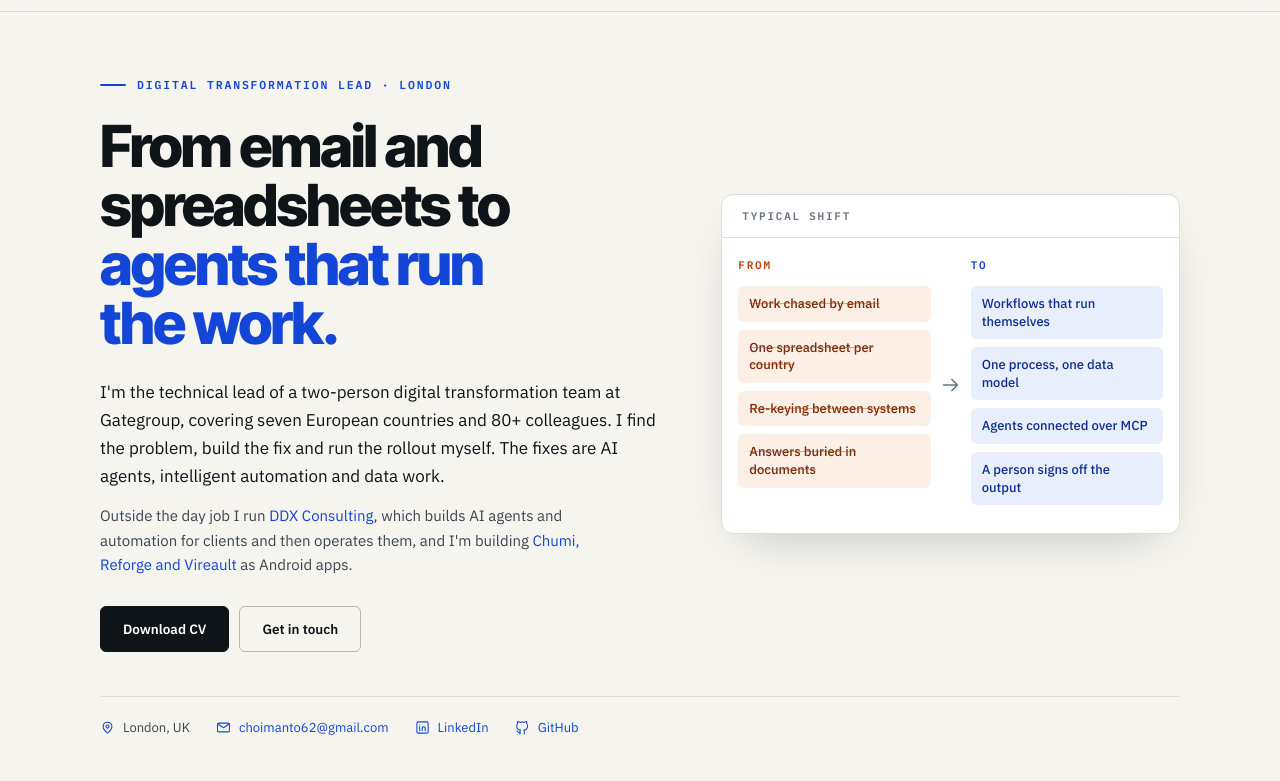
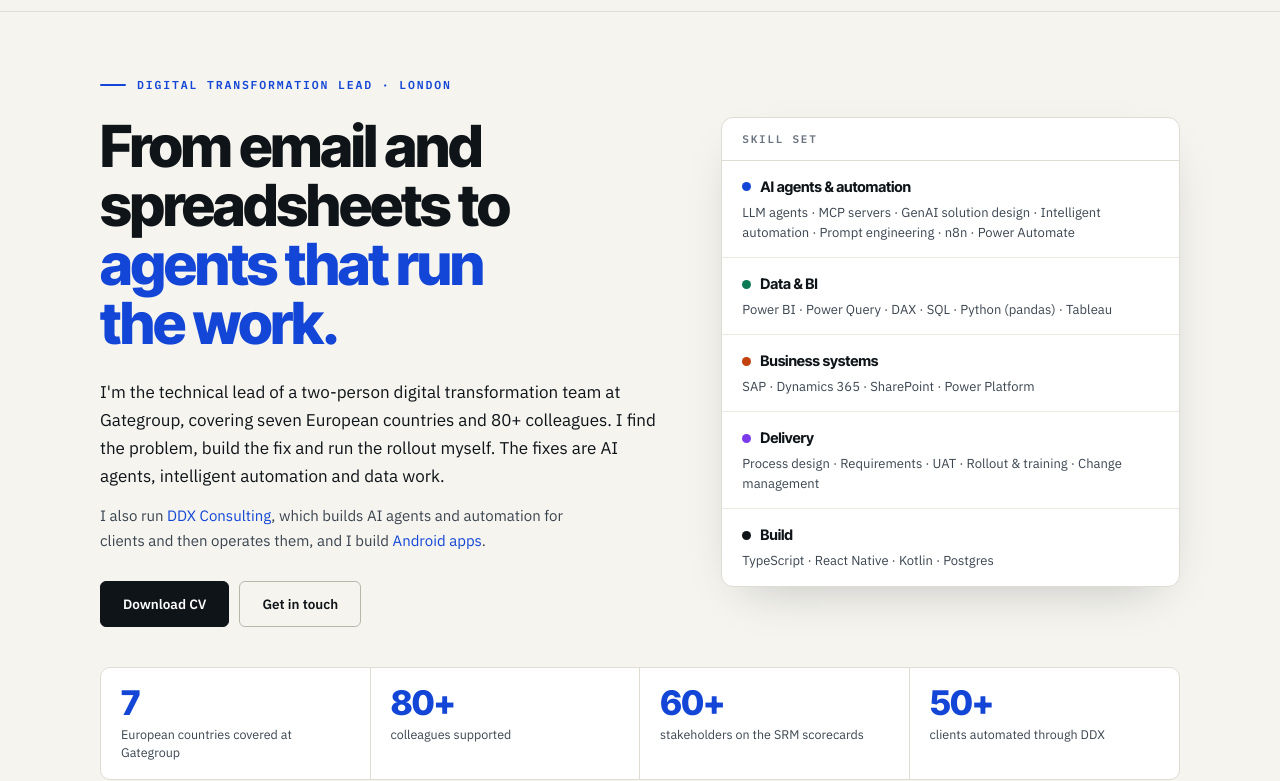
Before and after one commit to Dixonchoi22/DixonCV, a plain HTML site: page index.html in a window 1280 px wide. Shown: the part 49-830 px from the top of the page. Drawn offline with Linux system fonts and the light colour scheme.

Commit message:
Show the skill set and proof numbers in the hero
Co-Authored-By: Claude Sonnet 5.5 <noreply@anthropic.com>
Claude-Session: https://claude.ai/code/session_01WnGwcibhpRkgRJcXsT2YbS

```diff
--- a/assets/site.css
+++ b/assets/site.css
@@ -90,17 +90,7 @@ ul, ol { margin: 0; padding: 0; list-style: none; }
 .hero-sub { margin: 14px 0 0; font-size: 15px; color: var(--dim); max-width: 56ch; }
 .hero-actions { display: flex; gap: 10px; flex-wrap: wrap; margin-top: 28px; }
 
-.shift { background: var(--paper); border: 1px solid var(--line); border-radius: 12px; box-shadow: 0 18px 50px -24px rgba(15, 20, 25, .28); overflow: hidden; }
-.shift-head { padding: 12px 20px; border-bottom: 1px solid var(--line); font-family: var(--mono); font-size: 11px; font-weight: 600; letter-spacing: .16em; text-transform: uppercase; color: var(--faint); }
-.shift-cols { display: grid; grid-template-columns: 1fr 28px 1fr; gap: 6px; align-items: stretch; padding: 18px 16px 20px; }
-.shift h2 { margin-bottom: 12px; font-family: var(--mono); font-size: 11px; font-weight: 600; letter-spacing: .16em; text-transform: uppercase; }
-.from h2 { color: var(--amber); }
-.to h2 { color: var(--blue); }
-.shift li { margin-bottom: 8px; padding: 9px 11px; border-radius: 6px; font-size: 13px; line-height: 1.35; font-weight: 500; }
-.from li { background: var(--amber-soft); color: #7a2a08; text-decoration: line-through; text-decoration-color: rgba(194, 65, 12, .45); }
-.to li { background: var(--blue-soft); color: #0e2f8f; }
-.arrow { display: grid; place-items: center; }
-.arrow svg, .flow-arrow svg { width: 22px; height: 22px; fill: none; stroke: var(--faint); stroke-width: 1.8; stroke-linecap: round; stroke-linejoin: round; }
+.flow-arrow svg { width: 22px; height: 22px; fill: none; stroke: var(--faint); stroke-width: 1.8; stroke-linecap: round; stroke-linejoin: round; }
 
 .meta { display: flex; flex-wrap: wrap; gap: 10px 26px; margin-top: 44px; padding-top: 20px; border-top: 1px solid var(--line); font-size: 13px; color: var(--dim); }
 .meta li { display: flex; align-items: center; gap: 8px; }
@@ -228,8 +218,6 @@ ul, ol { margin: 0; padding: 0; list-style: none; }
   .contact-in { flex-direction: column; }
   .contact-actions { width: 100%; }
   .colophon { flex-direction: column; align-items: flex-start; }
-  .shift-cols { grid-template-columns: 1fr; }
-  .arrow { transform: rotate(90deg); height: 22px; }
 }
 @media (prefers-reduced-motion: reduce) { html { scroll-behavior: auto; } }
 
@@ -239,7 +227,7 @@ ul, ol { margin: 0; padding: 0; list-style: none; }
   :root { --bg: #fff; }
   html, body { background: #fff; }
   body { font-size: 9.6pt; line-height: 1.42; }
-  .bar, .nav, .hero-actions, .shift, .phases, .flow, .demo, .shots, .visit, .loop, .sub-h, .cards,
+  .bar, .nav, .hero-actions, .phases, .flow, .demo, .shots, .visit, .loop, .sub-h, .cards,
   .product-foot, .contact-actions, .hero-sub, .parts, .hero-lede + .hero-sub { display: none !important; }
   .timeline.compact > li { padding: 6px 0; }
   .section { padding: 10px 0; }
@@ -282,3 +270,26 @@ ul, ol { margin: 0; padding: 0; list-style: none; }
   .section-head { break-after: avoid; }
   .section { break-inside: auto; }
 }
+
+/* ---------- v10: skill set and proof in the hero ---------- */
+.skillset { background: var(--paper); border: 1px solid var(--line); border-radius: 12px; box-shadow: 0 18px 50px -24px rgba(15, 20, 25, .28); overflow: hidden; }
+.skillset-head { padding: 12px 20px; border-bottom: 1px solid var(--line); font-family: var(--mono); font-size: 11px; font-weight: 600; letter-spacing: .16em; text-transform: uppercase; color: var(--faint); }
+.skillset dl { margin: 0; }
+.skillset dl > div { padding: 14px 20px; border-bottom: 1px solid var(--line-soft); }
+.skillset dl > div:last-child { border-bottom: 0; }
+.skillset dt { display: flex; align-items: center; gap: 9px; margin-bottom: 4px; font-family: var(--display); font-size: 14.5px; font-weight: 700; letter-spacing: -0.012em; }
+.skillset dd { margin: 0; font-size: 13px; line-height: 1.55; color: var(--dim); }
+.dot { width: 9px; height: 9px; border-radius: 50%; background: var(--blue); }
+.dot-b { background: var(--green); }
+.dot-c { background: var(--amber); }
+.dot-d { background: #7c3aed; }
+.dot-e { background: var(--ink); }
+
+.proof { display: grid; grid-template-columns: repeat(4, minmax(0, 1fr)); gap: 0; margin-top: 40px; border: 1px solid var(--line); border-radius: 10px; background: var(--paper); overflow: hidden; }
+.proof li { padding: 18px 20px; border-right: 1px solid var(--line); }
+.proof li:last-child { border-right: 0; }
+.proof b { display: block; font-family: var(--display); font-size: 34px; font-weight: 800; letter-spacing: -0.035em; line-height: 1; color: var(--blue); }
+.proof span { display: block; margin-top: 6px; font-size: 12.5px; line-height: 1.4; color: var(--dim); }
+.meta { margin-top: 24px; }
+@media (max-width: 920px) { .proof { grid-template-columns: repeat(2, minmax(0, 1fr)); } .proof li:nth-child(2) { border-right: 0; } .proof li:nth-child(-n+2) { border-bottom: 1px solid var(--line); } }
+@media print { .skillset, .proof { display: none; } .proof { margin-top: 8px; } .proof li { padding: 6px 8px; } .proof b { font-size: 14pt; } .proof span { font-size: 8pt; } }
--- a/index.html
+++ b/index.html
@@ -10,7 +10,7 @@
 <link rel="preconnect" href="https://fonts.gstatic.com" crossorigin>
 <link rel="stylesheet" href="https://fonts.googleapis.com/css2?family=Inter+Tight:wght@500;600;700;800&family=IBM+Plex+Sans:wght@400;500;600&family=IBM+Plex+Mono:wght@400;500;600&display=swap">
 <!-- Versioned so a stylesheet change reaches people who already have the old one cached. -->
-<link rel="stylesheet" href="assets/site.css?v=9">
+<link rel="stylesheet" href="assets/site.css?v=10">
 </head>
 <body>
 
@@ -40,40 +40,32 @@
         <div class="eyebrow"><span class="tick"></span>Digital transformation lead · London</div>
         <h1>From email and spreadsheets to <em>agents that run the work.</em></h1>
         <p class="hero-lede">I'm the technical lead of a two-person digital transformation team at Gategroup, covering seven European countries and 80+ colleagues. I find the problem, build the fix and run the rollout myself. The fixes are AI agents, intelligent automation and data work.</p>
-        <p class="hero-sub">Outside the day job I run <a href="https://ddx-consulting.com">DDX Consulting</a>, which builds AI agents and automation for clients and then operates them, and I'm building <a href="#apps">Chumi, Reforge and Vireault</a> as Android apps.</p>
+        <p class="hero-sub">I also run <a href="https://ddx-consulting.com">DDX Consulting</a>, which builds AI agents and automation for clients and then operates them, and I build <a href="#apps">Android apps</a>.</p>
         <div class="hero-actions">
           <a class="btn" href="assets/Dixon-Choi-CV.pdf" download>Download CV</a>
           <a class="btn btn-ghost" href="#contact">Get in touch</a>
         </div>
       </div>
 
-      <aside class="shift" aria-label="Typical before and after">
-        <div class="shift-head">Typical shift</div>
-        <div class="shift-cols">
-          <div class="from">
-            <h2>From</h2>
-            <ul>
-              <li>Work chased by email</li>
-              <li>One spreadsheet per country</li>
-              <li>Re-keying between systems</li>
-              <li>Answers buried in documents</li>
-            </ul>
-          </div>
-          <div class="arrow" aria-hidden="true"><svg viewBox="0 0 24 24"><path d="M4 12h15M13 6l6 6-6 6"/></svg></div>
-          <div class="to">
-            <h2>To</h2>
-            <ul>
-              <li>Workflows that run themselves</li>
-              <li>One process, one data model</li>
-              <li>Agents connected over MCP</li>
-              <li>A person signs off the output</li>
-            </ul>
-          </div>
-        </div>
+      <aside class="skillset" aria-label="Skill set">
+        <div class="skillset-head">Skill set</div>
+        <dl>
+          <div><dt><span class="dot"></span>AI agents &amp; automation</dt><dd>LLM agents · MCP servers · GenAI solution design · Intelligent automation · Prompt engineering · n8n · Power Automate</dd></div>
+          <div><dt><span class="dot dot-b"></span>Data &amp; BI</dt><dd>Power BI · Power Query · DAX · SQL · Python (pandas) · Tableau</dd></div>
+          <div><dt><span class="dot dot-c"></span>Business systems</dt><dd>SAP · Dynamics 365 · SharePoint · Power Platform</dd></div>
+          <div><dt><span class="dot dot-d"></span>Delivery</dt><dd>Process design · Requirements · UAT · Rollout &amp; training · Change management</dd></div>
+          <div><dt><span class="dot dot-e"></span>Build</dt><dd>TypeScript · React Native · Kotlin · Postgres</dd></div>
+        </dl>
       </aside>
     </div>
 
     <div class="wrap">
+      <ul class="proof">
+        <li><b>7</b><span>European countries covered at Gategroup</span></li>
+        <li><b>80+</b><span>colleagues supported</span></li>
+        <li><b>60+</b><span>stakeholders on the SRM scorecards</span></li>
+        <li><b>50+</b><span>clients automated through DDX</span></li>
+      </ul>
       <ul class="meta">
         <li><svg viewBox="0 0 24 24"><path d="M12 21s-7-5.4-7-10.5A7 7 0 0 1 19 10.5C19 15.6 12 21 12 21Z"/><circle cx="12" cy="10.5" r="2.5"/></svg>London, UK</li>
         <li><svg viewBox="0 0 24 24"><rect x="2.5" y="5" width="19" height="14" rx="2"/><path d="m3 6.5 9 6 9-6"/></svg><a href="mailto:choimanto62@gmail.com">choimanto62@gmail.com</a></li>
```
Also changed, not shown: 1 other file.
